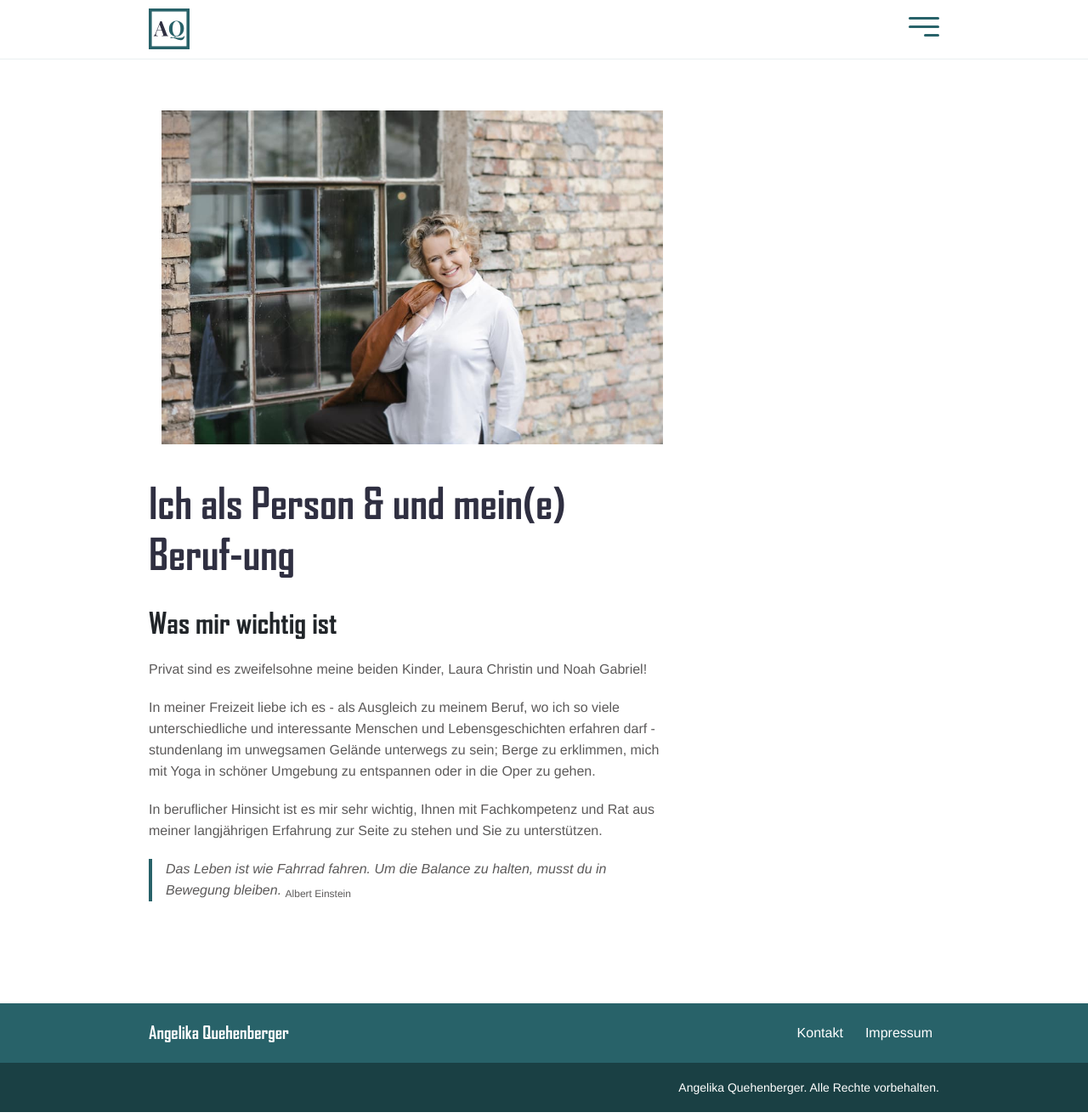
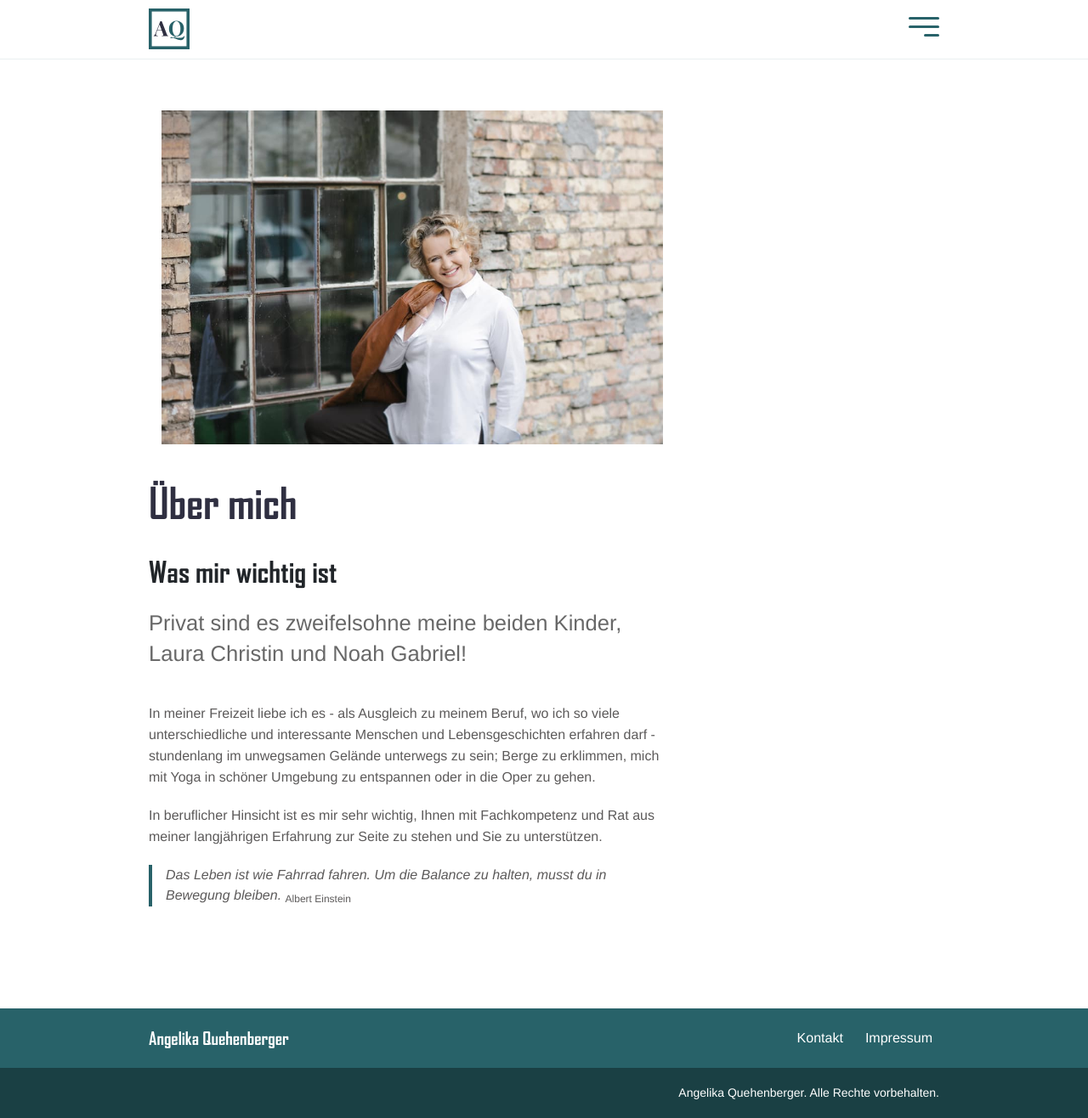
Before and after one commit to dvschnitz/angelika-quehenberger, a Jekyll site: the page built from _services/ich.md, in a window 1280 px wide. Shown: the whole page at 85% size. Built offline with Jekyll 4.4.1, drawn with Linux system fonts in a browser that asks for light colours.

Commit message:
Added about me to services

```diff
--- a/_data/menus.yml
+++ b/_data/menus.yml
@@ -45,7 +45,7 @@ main:
         url: "/ausbildung/"
       },{
         name: "Ich als Person",
-        url: "/ich/"
+        url: "services/ich/"
       }
     ]
 footer:
--- a/ich.md
+++ b/_services/ich.md
@@ -1,6 +1,9 @@
 ---
-title: Ich als Person & und mein(e) Beruf-ung
-layout: page
+title: Über mich
+date: 2021-11-28T15:15:34+10:00
+featured: true
+weight: 8
+layout: service
 description: Über mich
 intro_image: ["images/photos/H060200.jpg", "images/photos/H060205.jpg"]
 ---
```
